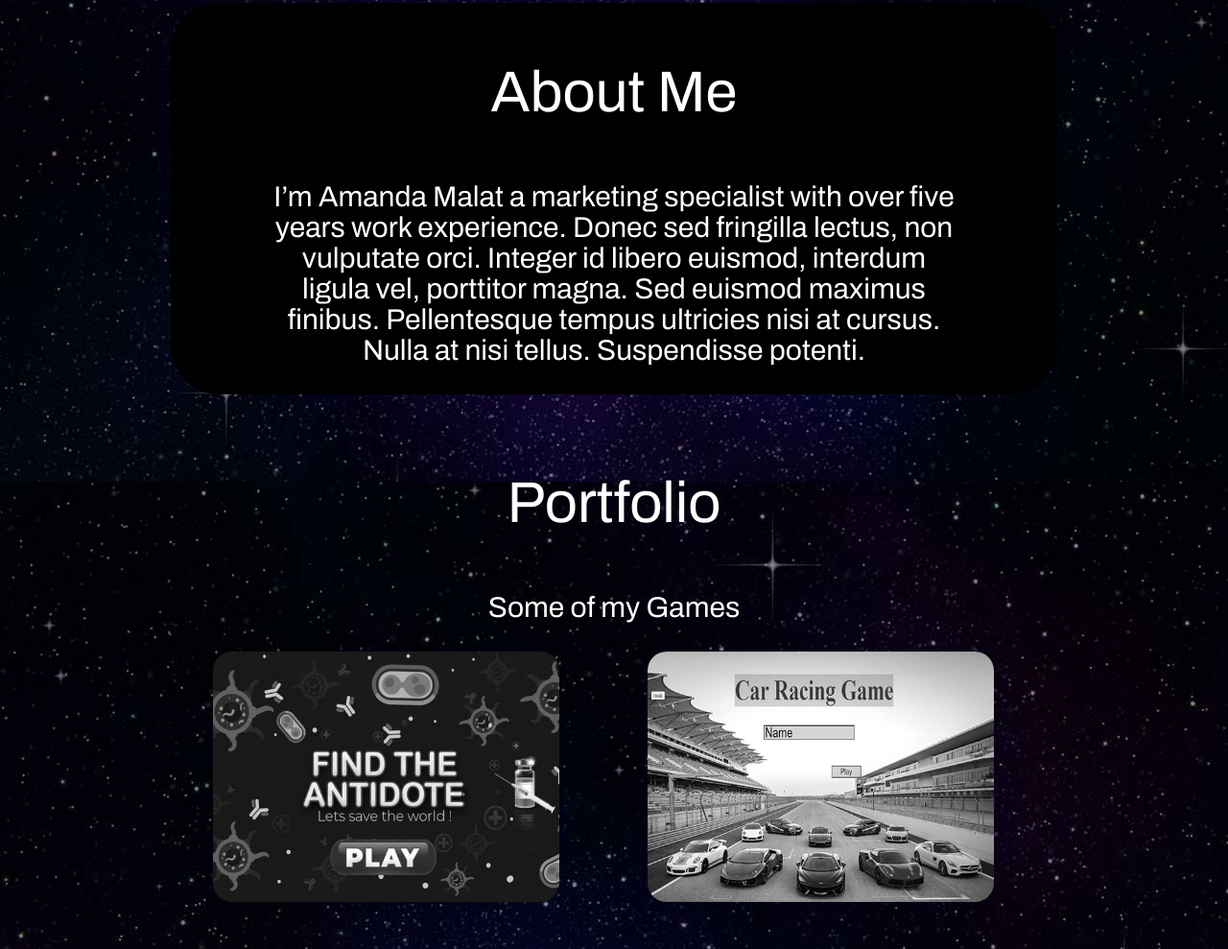
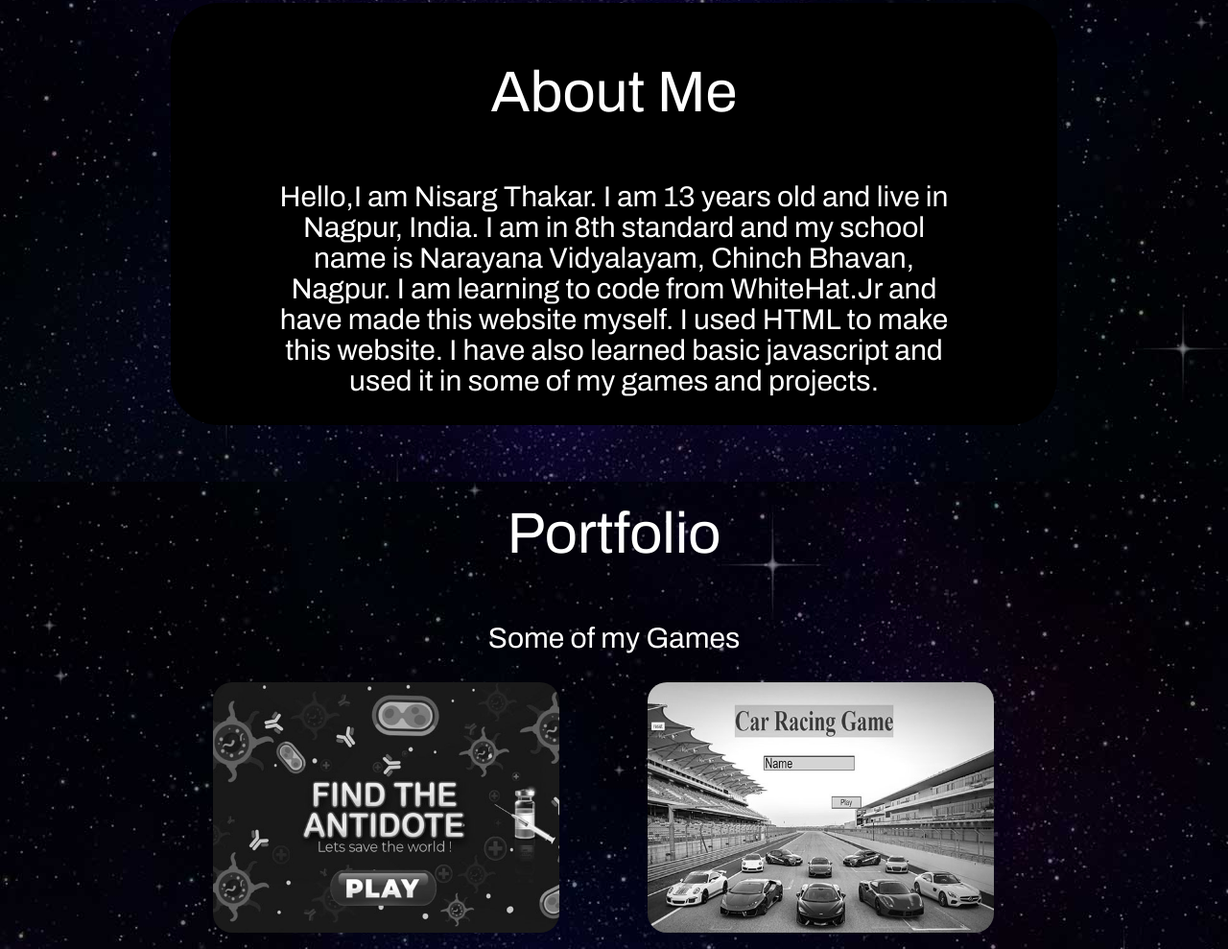
Before and after one commit to nisargCR7/origami-website2, a plain HTML site: page index.html in a window 1280 px wide. Shown: the part 743-1732 px from the top of the page at 96% size. Drawn offline with Linux system fonts and the light colour scheme.

Commit message:
Update index.html

```diff
--- a/index.html
+++ b/index.html
@@ -44,7 +44,7 @@
         </div>
 
         <div class="para">
-          <p>I’m Amanda Malat a marketing specialist with over five years work experience. Donec sed fringilla lectus, non vulputate orci. Integer id libero euismod, interdum ligula vel, porttitor magna. Sed euismod maximus finibus. Pellentesque tempus ultricies nisi at cursus. Nulla at nisi tellus. Suspendisse potenti.</p>
+          <p>Hello,I am Nisarg Thakar. I am 13 years old and live in Nagpur, India. I am in 8th standard and my school name is Narayana Vidyalayam, Chinch Bhavan, Nagpur. I am learning to code from WhiteHat.Jr and have made this website myself. I used HTML to make this website. I have also learned basic javascript and used it in some of my games and projects.</p>
         </div>
 
       </section>
```
